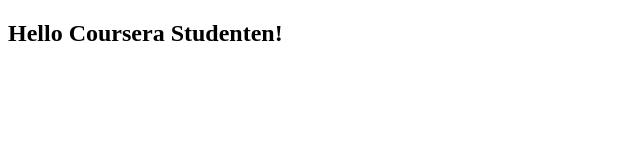
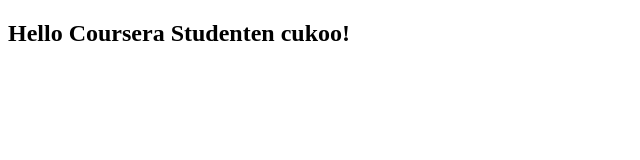
Before and after one commit to nudnik/NGfall18, a plain HTML site: page index.html in a window 1280 px wide. Shown: the whole page, without its empty margins (0-640 px from the left). Drawn offline with Linux system fonts and the light colour scheme.

Commit message:
New version.

```diff
--- a/index.html
+++ b/index.html
@@ -3,5 +3,5 @@
   <head>
     <meta charset="utf-8">
   <head/>
-    <h2>Hello Coursera Studenten!<h2/>
+    <h2>Hello Coursera Studenten cukoo!<h2/>
 <html/>
```
